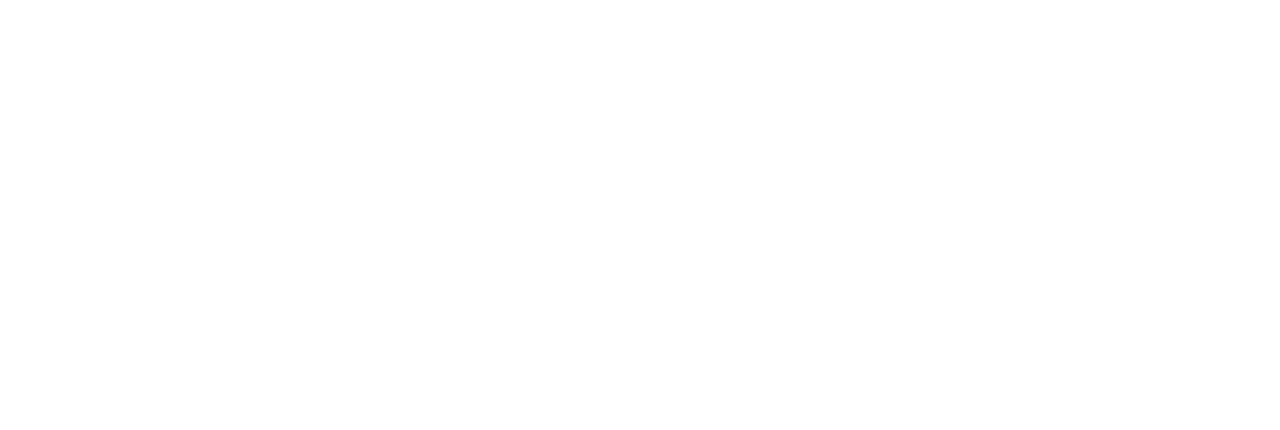
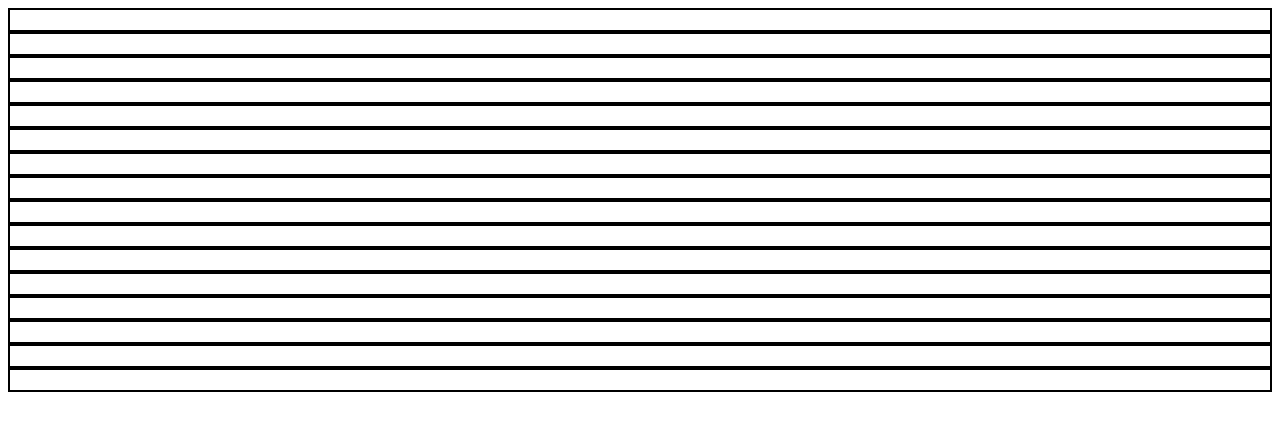
Before and after one commit to MikeBuckets2/etch-a-sketch, a plain HTML site: page index.html in a window 1280 px wide. Drawn offline with Linux system fonts and the light colour scheme.

Commit message:
create grid of square divs

```diff
--- a/index.html
+++ b/index.html
@@ -5,6 +5,7 @@
     <meta name="viewport" content="width=device-width, initial-scale=1.0">
     <title>Etch-A-Sketch</title>
     <script src="javascript.js" defer></script>
+    <link rel="stylesheet" href="style.css">
 </head>
 <body>
     <div class="container"></div>
--- a/javascript.js
+++ b/javascript.js
@@ -0,0 +1,13 @@
+const container = document.querySelector(".container");
+
+function createSquare(amount) {
+    for (i = 0; i < amount; i++) {
+        const square = document.createElement("div");
+        square.classList.add("divSquares");
+        container.appendChild(square);
+    }
+};
+
+const squares = 16;
+
+createSquare(squares);
--- a/style.css
+++ b/style.css
@@ -0,0 +1,4 @@
+.divSquares {
+    border: 2px solid black;
+    padding: 10px;
+}
```
